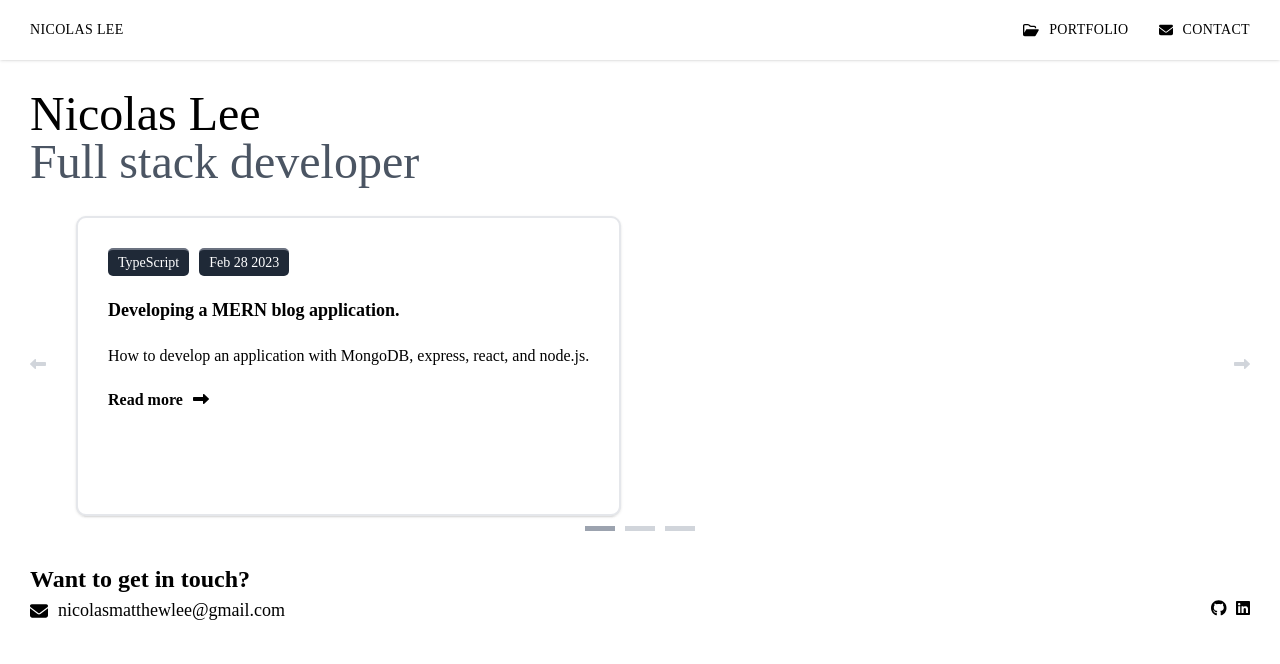
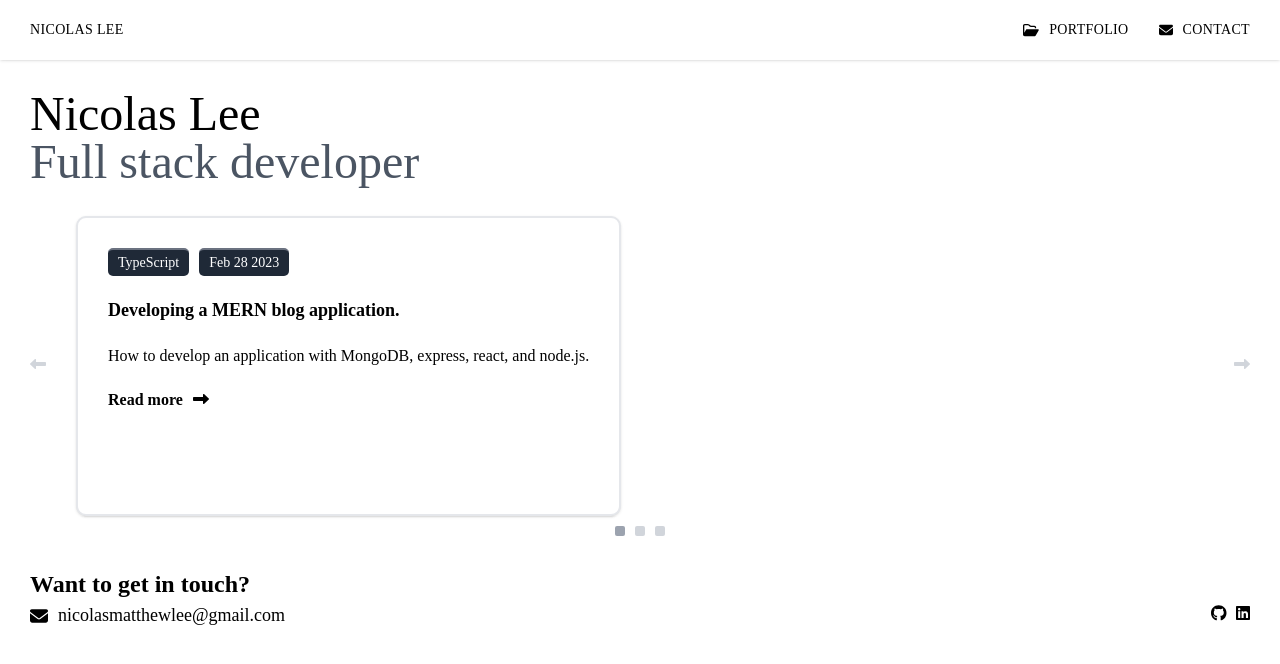
Before and after one commit to nicolasmatthewlee/personal-site, a React (Create React App) app: page / in a window 1280 px wide. Shown: the top 664 px of the page. Built offline with nearby package versions, Linux system fonts and the light colour scheme.

Commit message:
changed carousel indicator to use rounded squares instead of rectangles

```diff
--- a/src/components/portfolio.tsx
+++ b/src/components/portfolio.tsx
@@ -104,8 +104,8 @@ export const Portfolio = () => {
             key={`indicator_${i}`}
             className={
               projects.length - 1 - getIndex(position + 1) === i
-                ? "w-[30px] h-[5px] bg-gray-400"
-                : "w-[30px] h-[5px] bg-gray-300"
+                ? "w-[10px] h-[10px] bg-gray-400 rounded-sm"
+                : "w-[10px] h-[10px] bg-gray-300 rounded-sm"
             }
           ></div>
         ))}
```
